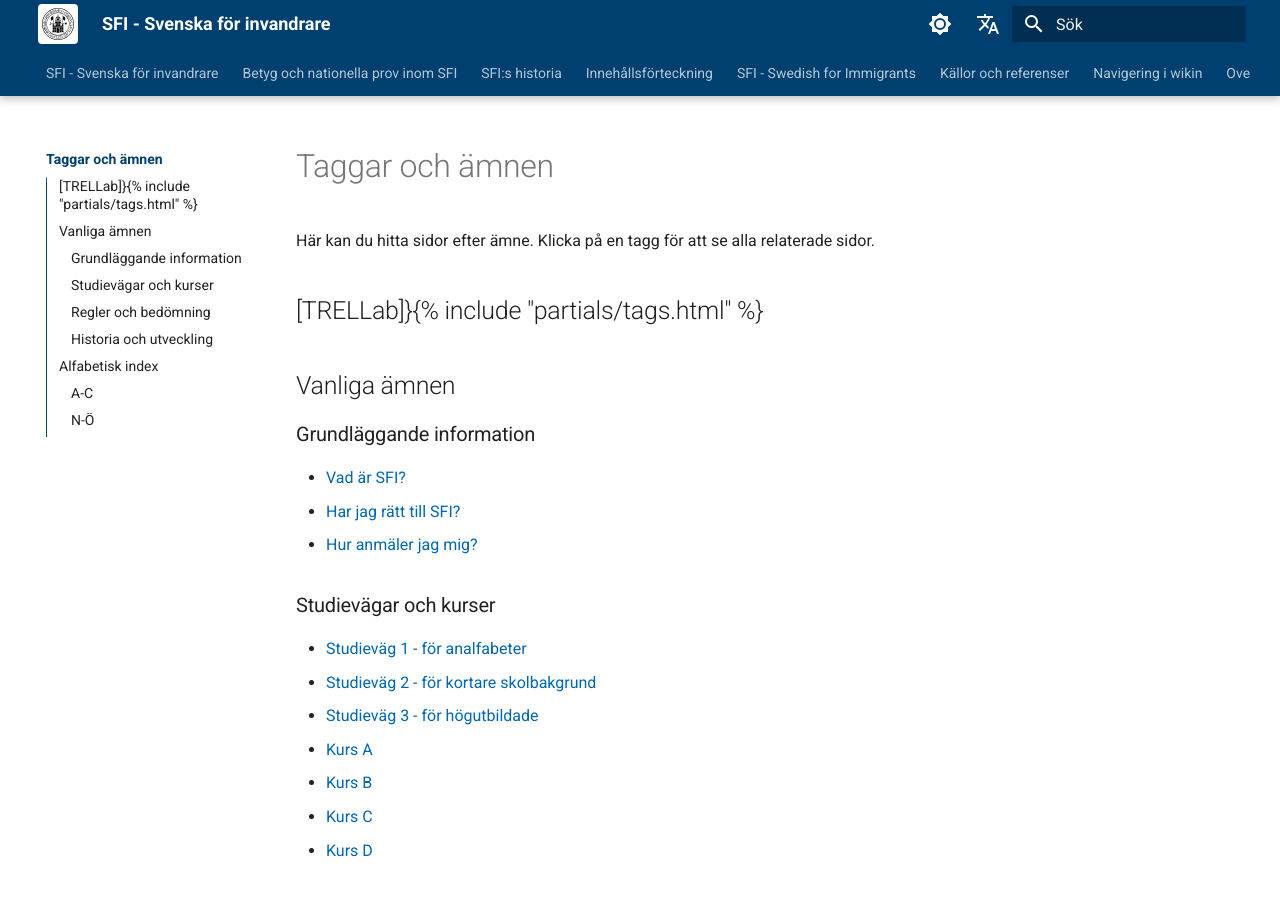
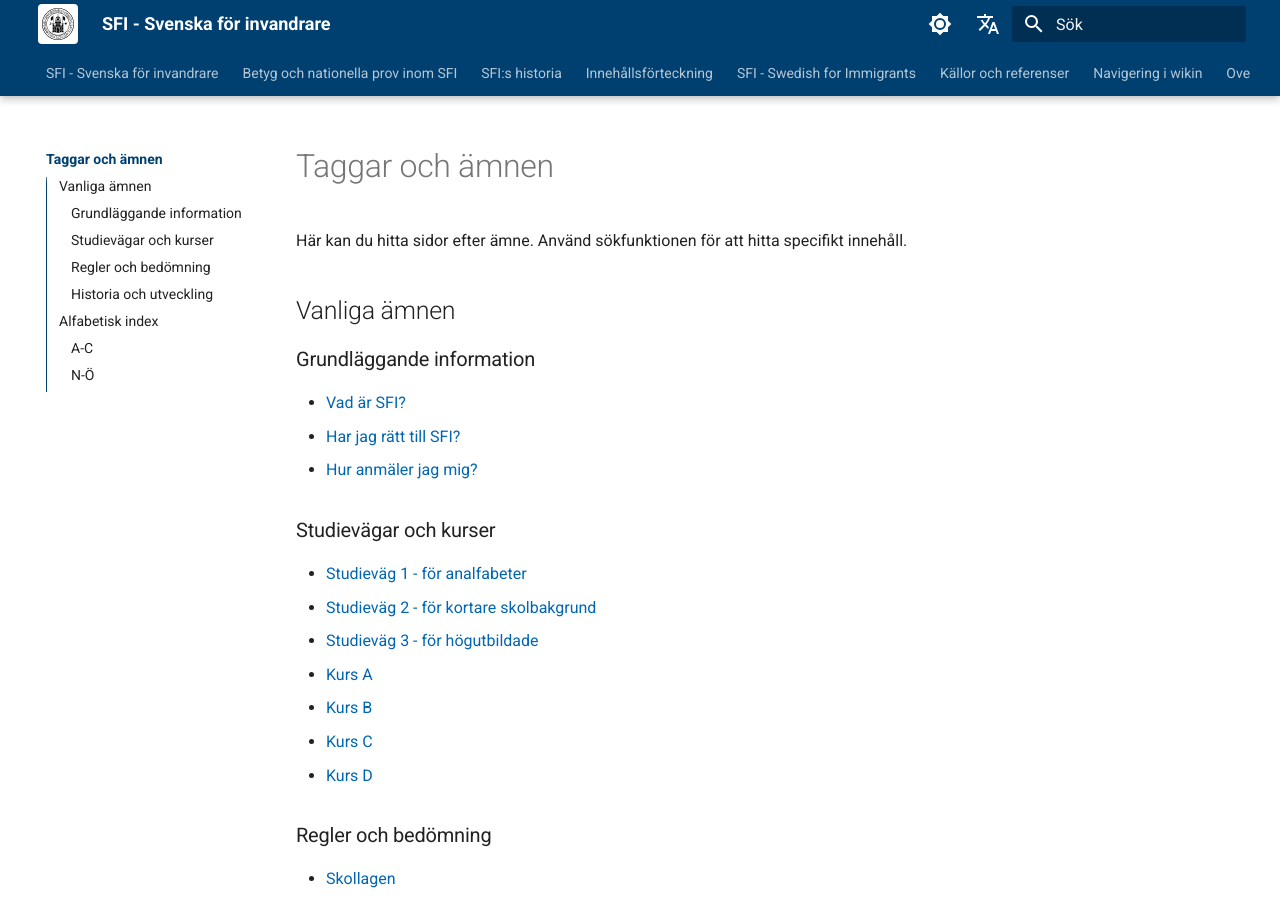
Before and after one commit to ophoria/SFI, an MkDocs documentation site: the page built from docs/taggar.md, in a window 1280 px wide and 900 px high. Built offline with MkDocs 1.6.1 and Material for MkDocs 9.7.7, drawn with Linux system fonts in a browser that asks for light colours; comment, search, counter and statistics services are not loaded.

Commit message:
Fix broken taggar.md syntax that was causing build failure

```diff
--- a/docs/taggar.md
+++ b/docs/taggar.md
@@ -9,9 +9,7 @@ tags:
 
 # Taggar och ämnen
 
-Här kan du hitta sidor efter ämne. Klicka på en tagg för att se alla relaterade sidor.
-
-## [TRELLab]}{% include "partials/tags.html" %}
+Här kan du hitta sidor efter ämne. Använd sökfunktionen för att hitta specifikt innehåll.
 
 ## Vanliga ämnen
 
```
